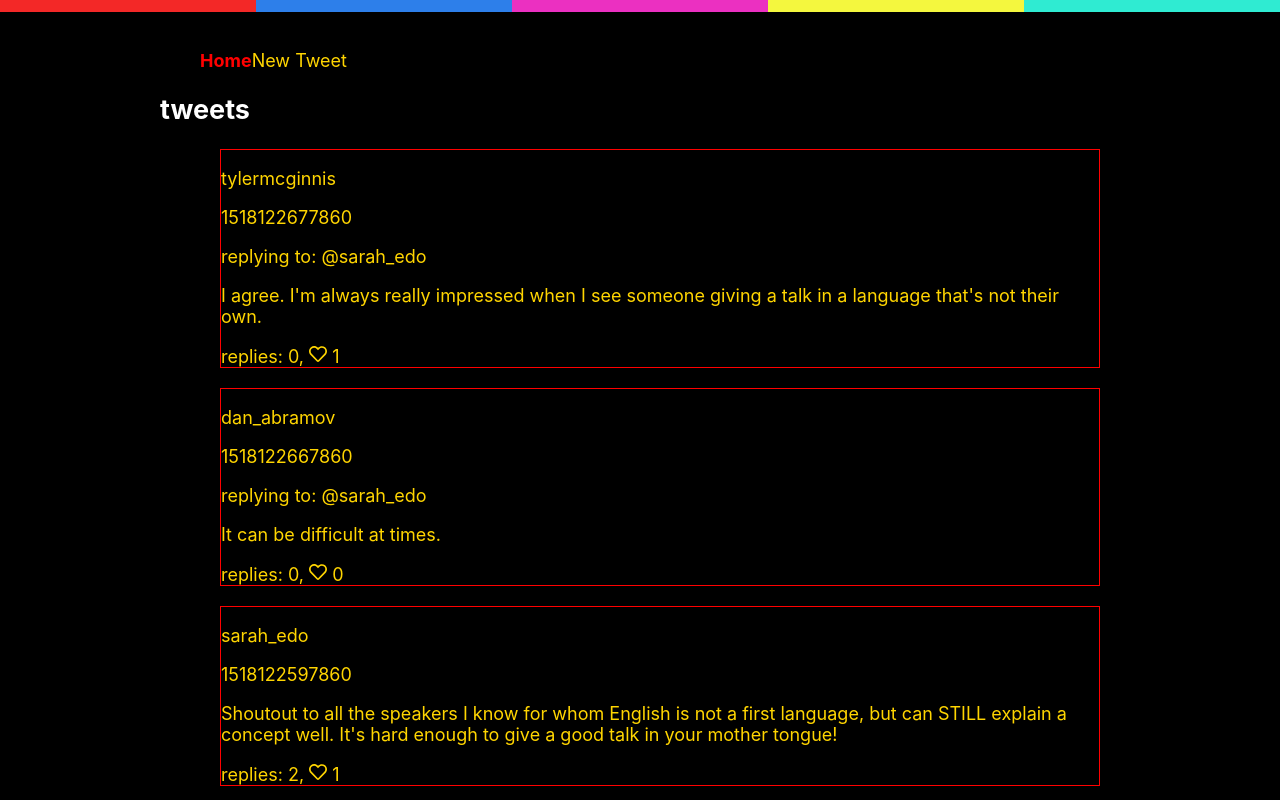
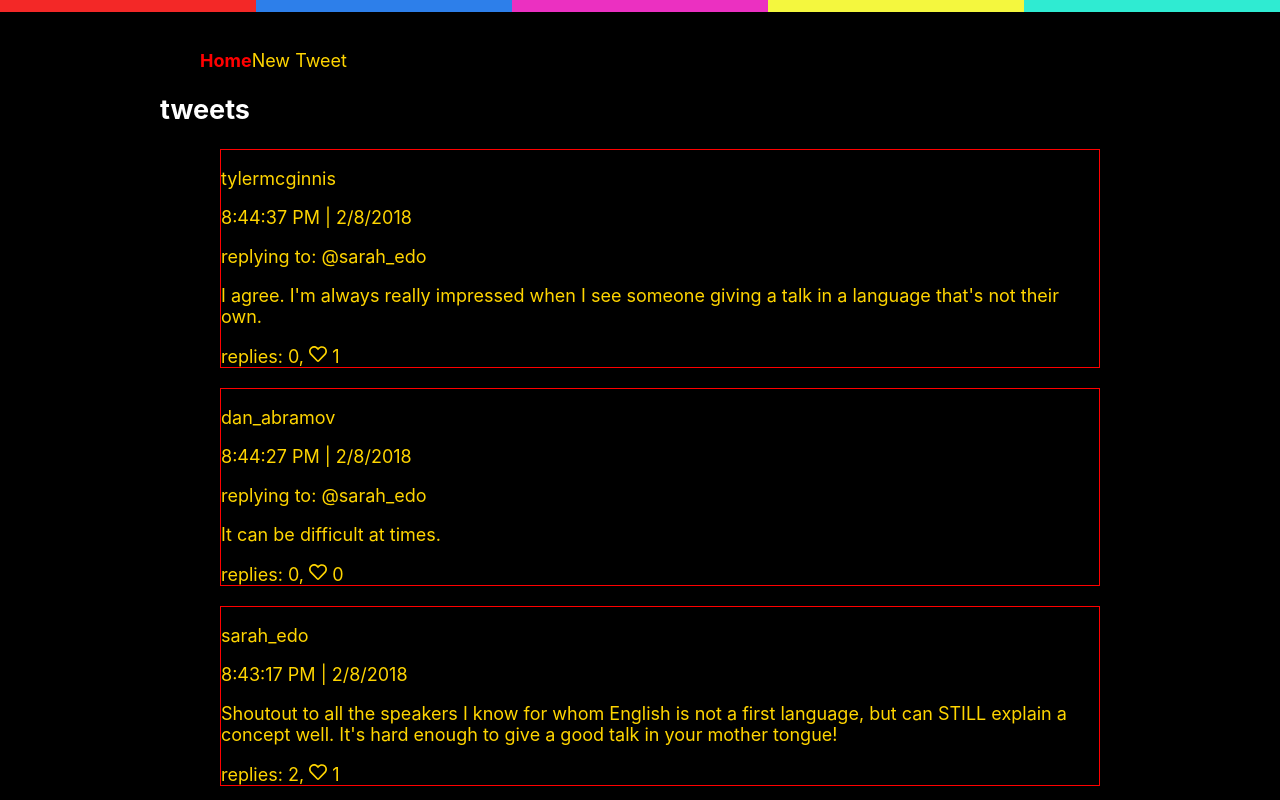
Before and after one commit to Marius-De-Allie/twitter-clone-React-redux, a React (Create React App) app: page / in a window 1280 px wide. Shown: the top 800 px of the page. Built offline with nearby package versions, Linux system fonts and the light colour scheme; a small style sheet from the web is missing.

Commit message:
Update creation data format in TweetItem component

```diff
--- a/src/components/Nav.js
+++ b/src/components/Nav.js
@@ -14,7 +14,6 @@ const Nav = () => (
       </NavLink>
     </li>
   </ul>
-
 );
 
 export default Nav;
--- a/src/components/TweetItem.js
+++ b/src/components/TweetItem.js
@@ -38,7 +38,7 @@ const TweetItem = ({ tweet }) => {
     <li style={{border: 'solid 1px red', margin: '20px'}}>
       <Link to={`/tweet/${tweet.id}`}>
         <p>{tweet.author}</p>
-        <p>{tweet.timestamp}</p>
+        <p>{` ${new Date(tweet.timestamp).toLocaleTimeString()} | ${new Date(tweet.timestamp).toLocaleDateString()}`}</p>
         {tweet.replyingTo && <p>{`replying to: @${author}`}</p>}
         <p>{tweet.text}</p>
         <div className='icons-container'>
```
